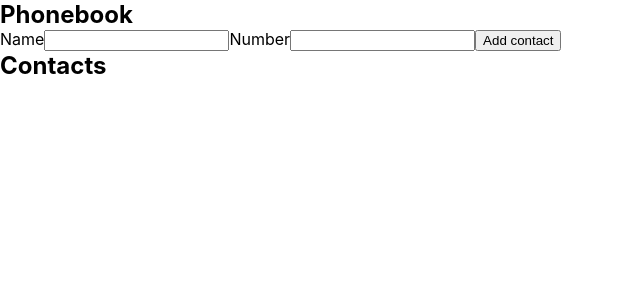
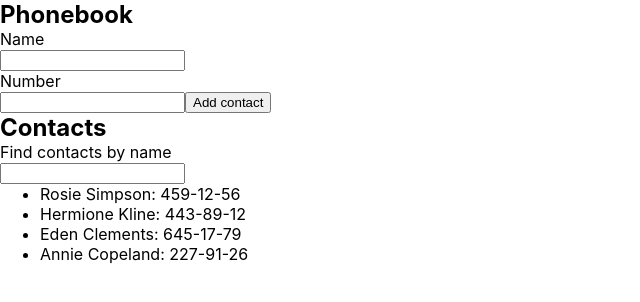
Before and after one commit to verado-batsu/goit-react-hw-02-phonebook, a React (Create React App) app: page / in a window 1280 px wide. Shown: the top 302 px of the page, without its empty margins (0-640 px from the left). Built offline with nearby package versions, Linux system fonts and the light colour scheme.

Commit message:
step 3 is done

```diff
--- a/src/components/App/App.jsx
+++ b/src/components/App/App.jsx
@@ -3,7 +3,13 @@
 
 export class App extends Component {
 	state = {
-		contacts: [],
+		contacts: [
+			{id: 'id-1', name: 'Rosie Simpson', number: '459-12-56'},
+			{id: 'id-2', name: 'Hermione Kline', number: '443-89-12'},
+			{id: 'id-3', name: 'Eden Clements', number: '645-17-79'},
+			{id: 'id-4', name: 'Annie Copeland', number: '227-91-26'},
+		],
+		filter: '',
 		name: '',
 		number: ''
 	}
@@ -37,6 +43,10 @@
 	}
 
 	render() {
+		const normalizedFilter = this.state.filter.toLowerCase();
+
+		const filteredContacts = this.state.contacts.filter(contact => contact.name.toLowerCase().includes(normalizedFilter));
+
 		return (
 			<>
 				<div>
@@ -44,7 +54,7 @@
 
 					<form onSubmit={this.handleSubmit}>
 						<label>
-							Name
+							<p>Name</p>
 							<input
 								type="text"
 								name="name"
@@ -56,7 +66,7 @@
 							/>
 						</label>
 						<label>
-							Number
+							<p>Number</p>
 							<input
 								type="tel"
 								name="number"
@@ -73,9 +83,22 @@
 
 				<div>
 					<h2>Contacts</h2>
+
+					<div>
+						<label>
+							<p>Find contacts by name</p>
+							<input
+								name="filter"
+								type="text"
+								onChange={this.handleChange}
+								value={this.state.filter}
+							/>
+						</label>
+					</div>
+
 					<ul>
 						{
-							this.state.contacts.map(({id, name, number}) => {
+							filteredContacts.map(({ id, name, number }) => {
 								return (
 									<li key={id}>
 										{name}: {number}
```
